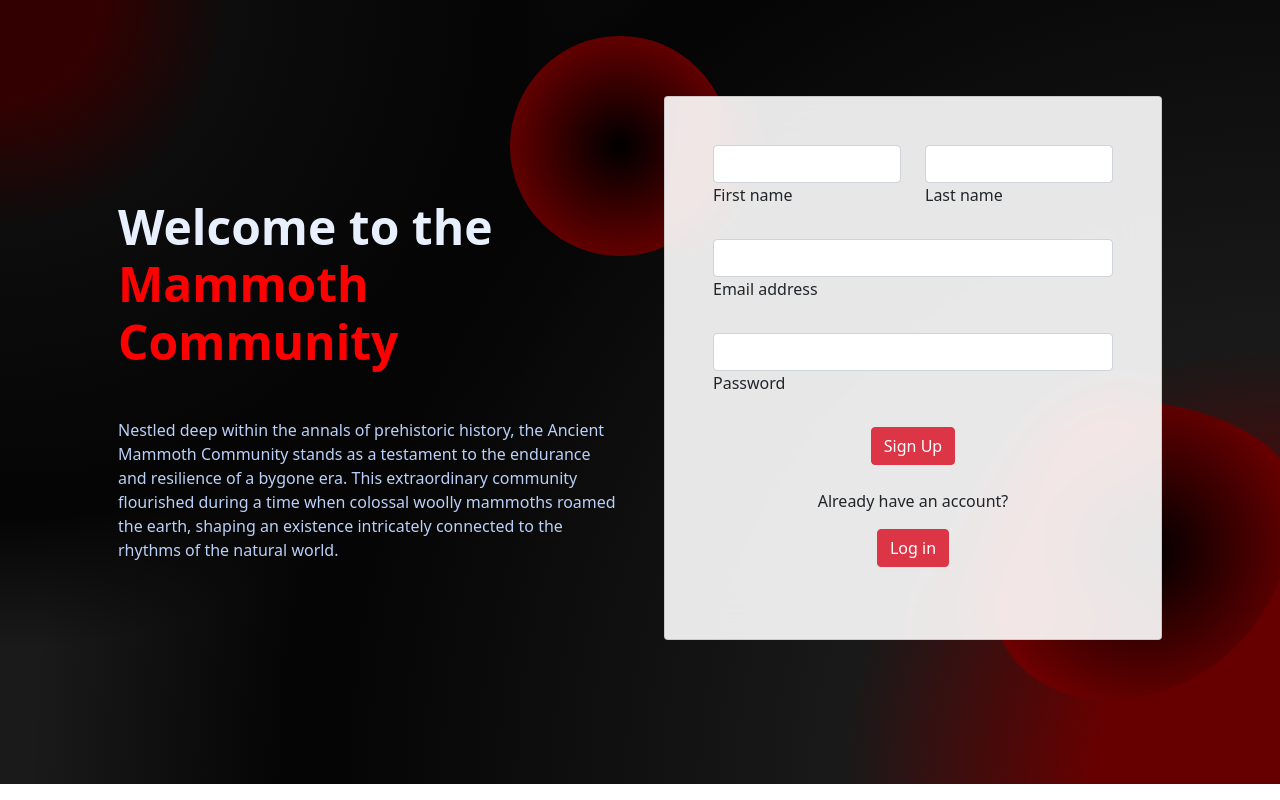
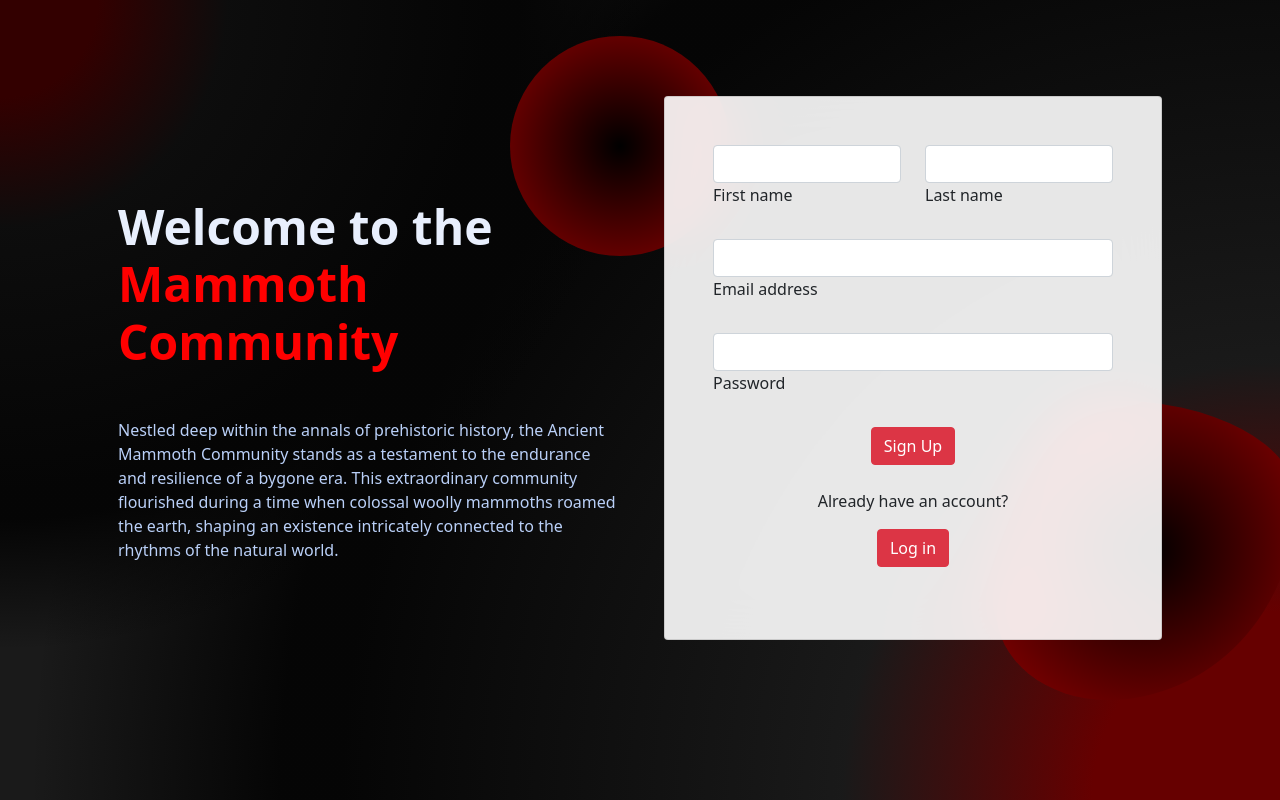
Before and after one commit to jfiliprc/Mammoth-Community-1.1, a PHP site: page /register.php in a window 1280 px wide. Run offline with PHP 8.4, Linux system fonts and the light colour scheme.

Commit message:
Update register.php
Fix responsiveness for larger monitors.

```diff
--- a/register.php
+++ b/register.php
@@ -8,13 +8,9 @@
     <!-- Bootstrap CSS -->
     <link href="https://cdn.jsdelivr.net/npm/bootstrap@5.0.2/dist/css/bootstrap.min.css" rel="stylesheet" integrity="sha384-EVSTQN3/azprG1Anm3QDgpJLIm9Nao0Yz1ztcQTwFspd3yD65VohhpuuCOmLASjC" crossorigin="anonymous">
     <title>Mammoth Community</title>
-  </head>
-  <body>
-
-
-<section class="background-radial-gradient overflow-hidden">
     <style>
     .background-radial-gradient {
+        min-height: 100vh; /* Set the minimum height to 100% of viewport height */
         background-color: hsl(0, 0%, 10%);
         background-image: radial-gradient(650px circle at 0% 0%,
             hsl(0, 100%, 10%) 15%,
@@ -54,6 +50,7 @@
         backdrop-filter: saturate(200%) blur(25px);
     }
     </style>
+  </head>
 
 <?php
 session_start();
@@ -131,6 +128,8 @@ if ($_SERVER["REQUEST_METHOD"] == "POST") {
 }
 ?>
 
+<body>
+  <div class="background-radial-gradient overflow-hidden">
     <div class="container px-4 py-5 px-md-5 text-center text-lg-start my-5">
       <div class="row gx-lg-5 align-items-center mb-5">
         <div class="col-lg-6 mb-5 mb-lg-0" style="z-index: 10">
@@ -204,6 +203,6 @@ if ($_SERVER["REQUEST_METHOD"] == "POST") {
         </div>
       </div>
     </div>
-</section>
+  </div>
 </body>
 </html>
```
Lines whose indentation alone changed are shown as unchanged.
